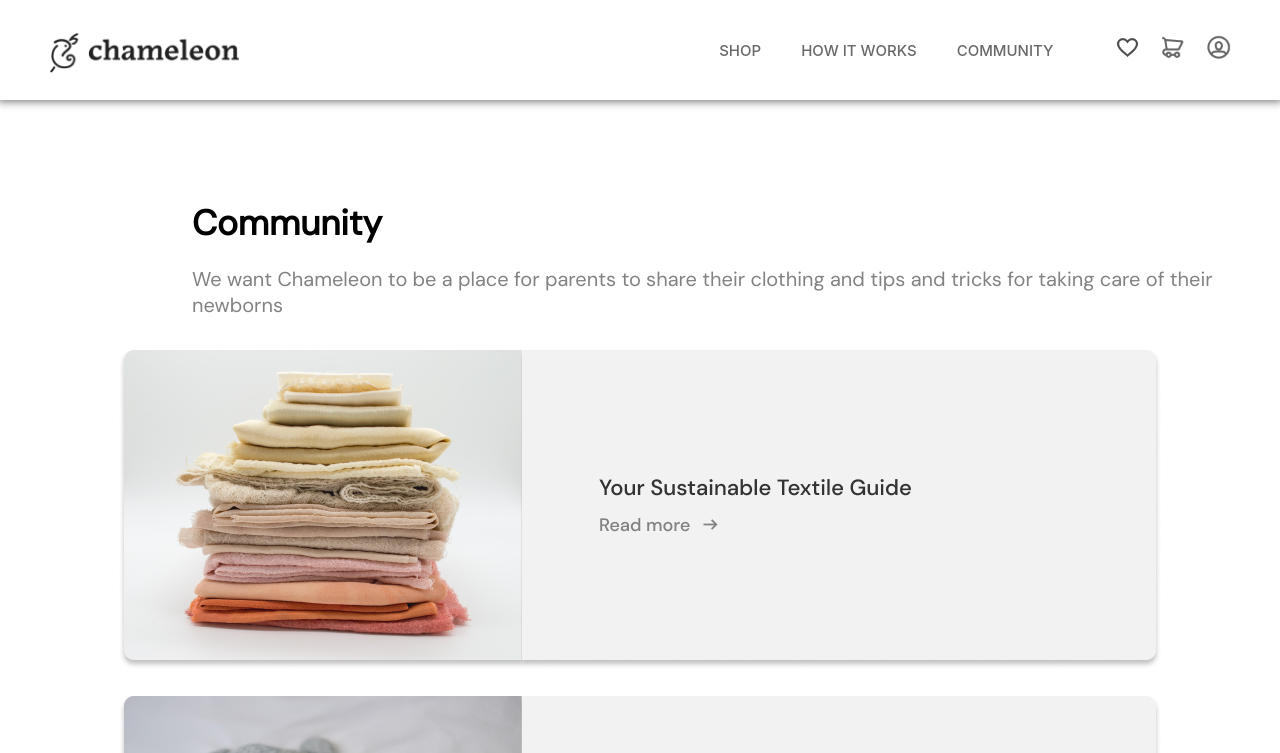
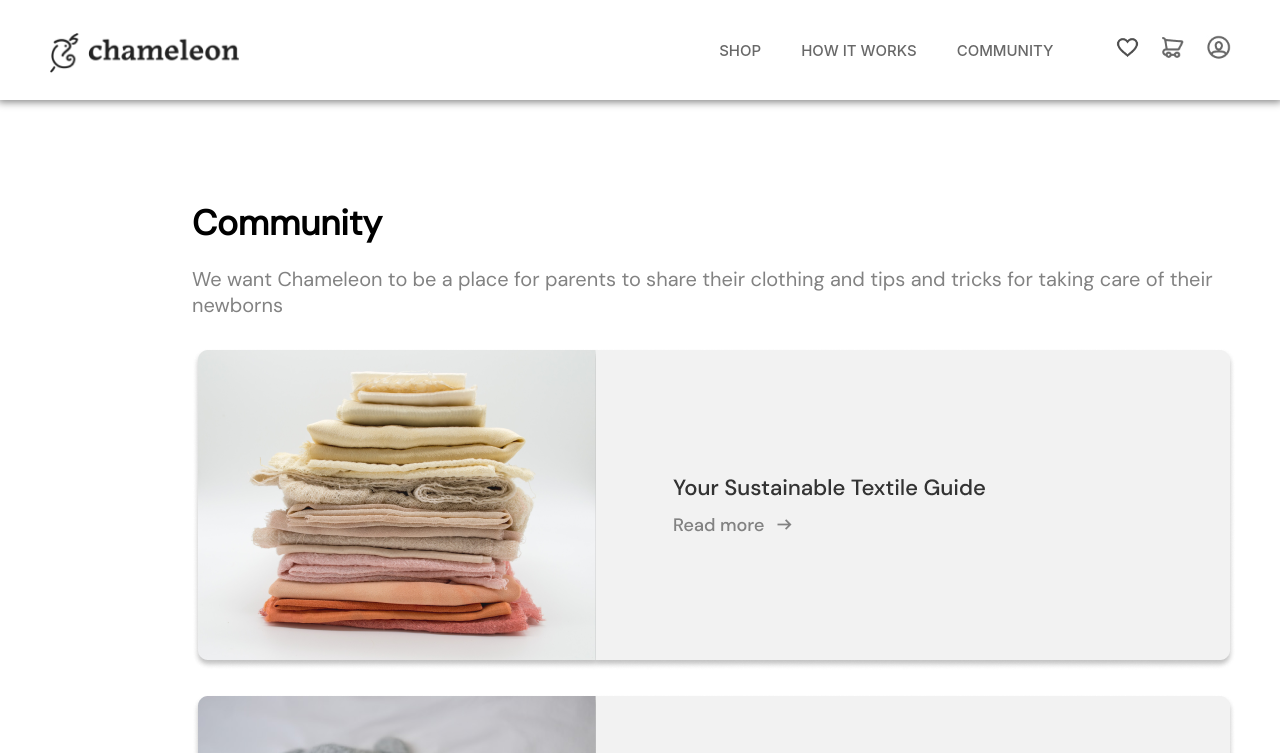
Before and after one commit to mhli272/ChameleonBabyClothes, a React (Create React App) app in the folder chameleon/: page /community in a window 1280 px wide. Shown: the top 753 px of the page. Built offline with nearby package versions, Linux system fonts and the light colour scheme.

Commit message:
editing community page

```diff
--- a/chameleon/src/Community.css
+++ b/chameleon/src/Community.css
@@ -21,8 +21,8 @@
 }
 
 .community-img{
-    text-align: center;
     margin-bottom: 20px;
+    margin-left: 15%;
 }
 
 .see-more-text{
```
